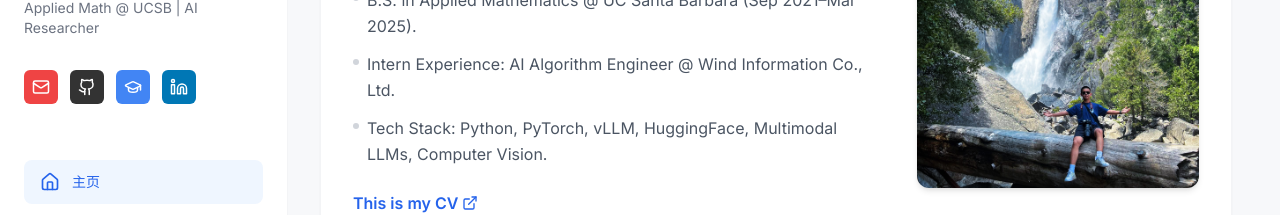
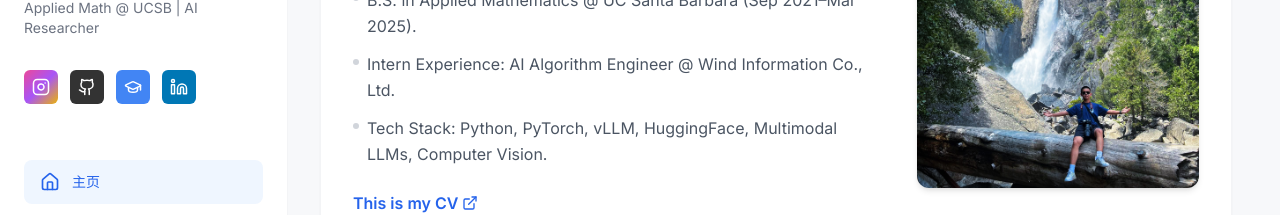
Before and after one commit to Samzengsy/Personal-Website, a React (Vite) app: page / in a window 1280 px wide. Shown: the part 202-417 px from the top of the page. Built offline with nearby package versions, Linux system fonts and the light colour scheme.

Commit message:
update content

```diff
--- a/constants.ts
+++ b/constants.ts
@@ -9,7 +9,7 @@ import {
   GraduationCap,
   Mail,
   Camera,
-  FileText
+  Instagram
 } from 'lucide-react';
 import { SocialLink, NavItem, Project, ContentItem, PhotoItem } from './types';
 
@@ -31,10 +31,10 @@ export const PROFILE = {
 export const RESUME_URL = "/data/resume.pdf";
 
 export const SOCIAL_LINKS: SocialLink[] = [
-  { name: 'Email', icon: Mail, url: 'mailto:zengshenyan0308@163.com', bgColor: 'bg-red-500', textColor: 'text-white' },
-  { name: 'GitHub', icon: Github, url: 'https://github.com/your-github-id', bgColor: 'bg-[#333]', textColor: 'text-white' },
-  { name: 'Scholar', icon: GraduationCap, url: '#', bgColor: 'bg-[#4285F4]', textColor: 'text-white' },
-  { name: 'LinkedIn', icon: Linkedin, url: '#', bgColor: 'bg-[#0077b5]', textColor: 'text-white' }
+  { name: 'Instagram', icon: Instagram, url: 'https://www.instagram.com/sam_zengsy/', bgColor: 'bg-gradient-to-br from-pink-500 via-purple-500 to-yellow-500', textColor: 'text-white' },
+  { name: 'GitHub', icon: Github, url: 'https://github.com/Samzengsy', bgColor: 'bg-[#333]', textColor: 'text-white' },
+  { name: 'UCSB Math', icon: GraduationCap, url: 'https://www.math.ucsb.edu/', bgColor: 'bg-[#4285F4]', textColor: 'text-white' },
+  { name: 'LinkedIn', icon: Linkedin, url: 'https://www.linkedin.com/in/shenyanzeng-1949442b7', bgColor: 'bg-[#0077b5]', textColor: 'text-white' }
 ];
 
 export const NAV_ITEMS: NavItem[] = [
--- a/index.html
+++ b/index.html
@@ -3,7 +3,7 @@
   <head>
     <meta charset="UTF-8" />
     <meta name="viewport" content="width=device-width, initial-scale=1.0" />
-    <title>Moon Uncle - AI Creator</title>
+    <title>我的个人网站</title>
     <script src="https://cdn.tailwindcss.com"></script>
     <link rel="preconnect" href="https://fonts.googleapis.com">
     <link rel="preconnect" href="https://fonts.gstatic.com" crossorigin>
```
Also changed, not shown: 1 other file (tests, documents, lock files or other folders).
